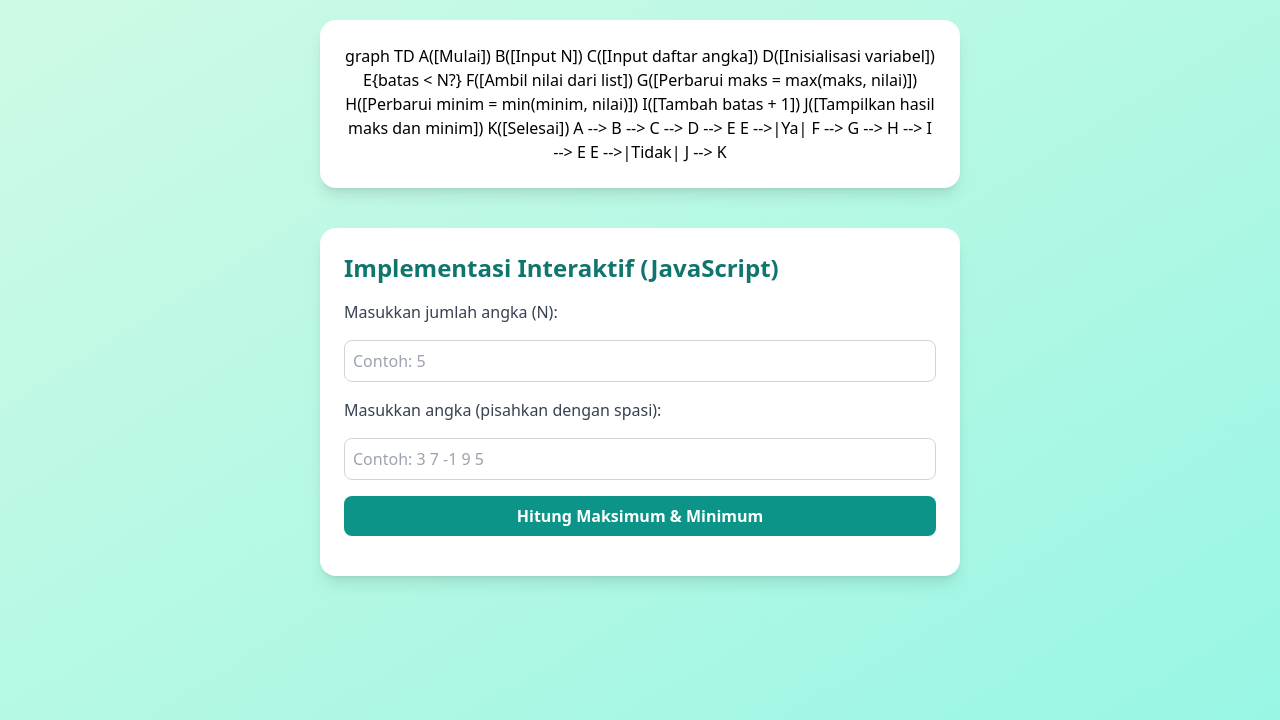
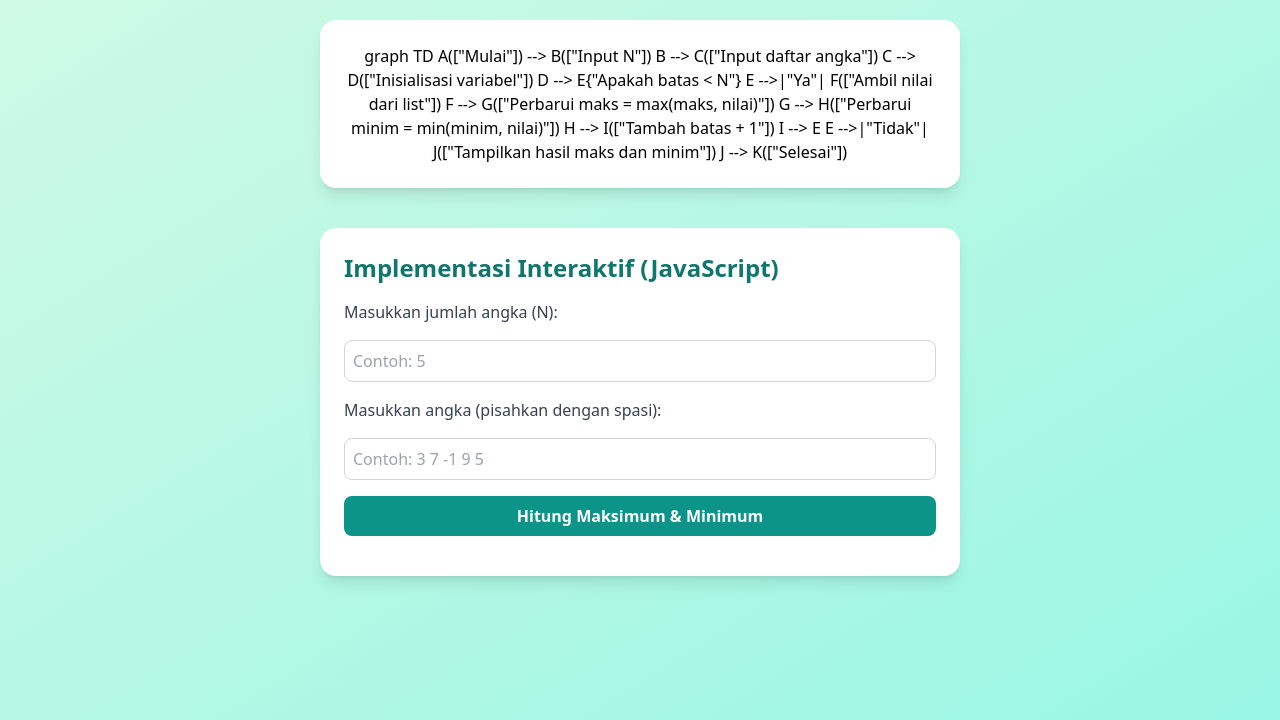
Before and after one commit to RyuuZev/ti-m5s3, a plain HTML site: page index.html in a window 1280 px wide. Shown: the part 80-800 px from the top of the page. Drawn offline with nearby package versions, Linux system fonts and the light colour scheme; a script that the page names is missing.

Commit message:
Update index.html

```diff
--- a/index.html
+++ b/index.html
@@ -5,18 +5,14 @@
   <meta name="viewport" content="width=device-width, initial-scale=1.0" />
   <title>Flowchart Maksimum & Minimum</title>
 
-  <!-- Mermaid (UMD build — cocok untuk lokal) -->
+  <!-- Mermaid UMD (jalan di lokal + Live Server) -->
   <script src="https://cdn.jsdelivr.net/npm/mermaid@10/dist/mermaid.min.js"></script>
 
   <!-- Tailwind -->
   <script src="https://cdn.tailwindcss.com"></script>
 
   <script>
-    // Inisialisasi Mermaid
-    mermaid.initialize({
-      startOnLoad: true,
-      theme: "forest"
-    });
+    mermaid.initialize({ startOnLoad: true, theme: "forest" });
   </script>
 </head>
 
@@ -25,29 +21,25 @@
     Flowchart & Implementasi Program Maksimum & Minimum
   </h1>
 
-  <!-- Flowchart -->
+  <!-- FLOWCHART -->
   <div class="bg-white rounded-2xl shadow-lg p-6 w-11/12 md:w-3/4 lg:w-1/2">
     <div class="mermaid text-center">
 graph TD
-A([Mulai])
-B([Input N])
-C([Input daftar angka])
-D([Inisialisasi variabel])
-E{batas < N?}
-F([Ambil nilai dari list])
-G([Perbarui maks = max(maks, nilai)])
-H([Perbarui minim = min(minim, nilai)])
-I([Tambah batas + 1])
-J([Tampilkan hasil maks dan minim])
-K([Selesai])
-
-A --> B --> C --> D --> E
-E -->|Ya| F --> G --> H --> I --> E
-E -->|Tidak| J --> K
+A(["Mulai"]) --> B(["Input N"])
+B --> C(["Input daftar angka"])
+C --> D(["Inisialisasi variabel"])
+D --> E{"Apakah batas < N"}
+E -->|"Ya"| F(["Ambil nilai dari list"])
+F --> G(["Perbarui maks = max(maks, nilai)"])
+G --> H(["Perbarui minim = min(minim, nilai)"])
+H --> I(["Tambah batas + 1"])
+I --> E
+E -->|"Tidak"| J(["Tampilkan hasil maks dan minim"])
+J --> K(["Selesai"])
     </div>
   </div>
 
-  <!-- Implementasi Program -->
+  <!-- IMPLEMENTASI PROGRAM -->
   <div class="bg-white rounded-2xl shadow-lg p-6 w-11/12 md:w-3/4 lg:w-1/2 mt-10">
     <h2 class="text-2xl font-semibold text-teal-700 mb-4">Implementasi Interaktif (JavaScript)</h2>
     <div class="flex flex-col space-y-4">
@@ -65,7 +57,7 @@ E -->|Tidak| J --> K
     </div>
   </div>
 
-  <!-- Script JavaScript -->
+  <!-- SCRIPT -->
   <script>
     document.getElementById("hitungBtn").addEventListener("click", function() {
       const N = parseInt(document.getElementById("inputN").value);
```
